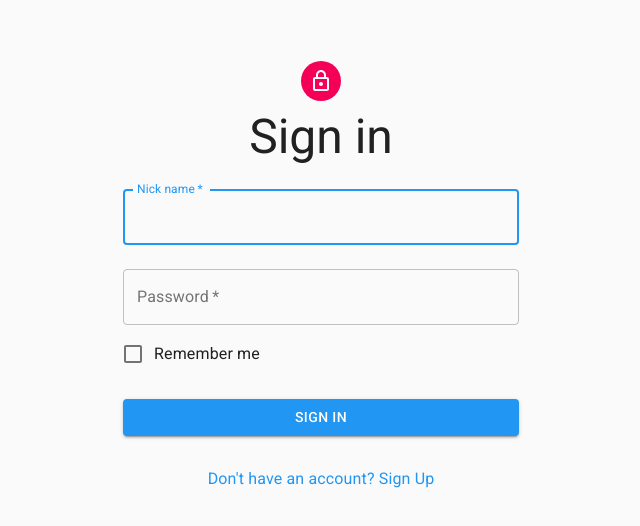
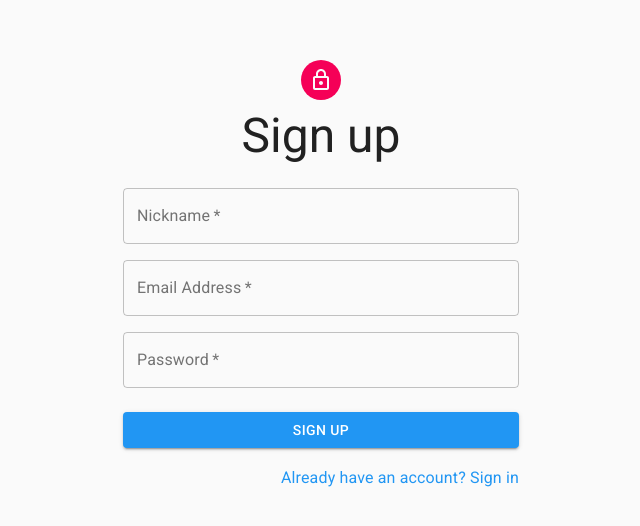
Before and after one commit to lucassimao/MyChat, a React (Create React App) app in the folder frontend/: page /signup in a window 1280 px wide. Shown: the part 128-654 px from the top of the page, without its empty margins (319-959 px from the left). Built offline with nearby package versions, Linux system fonts and the light colour scheme.

Commit message:
Signup form and react-router integration

```diff
--- a/frontend/package.json
+++ b/frontend/package.json
@@ -7,6 +7,7 @@
     "@material-ui/icons": "^4.5.1",
     "react": "^16.10.2",
     "react-dom": "^16.10.2",
+    "react-router-dom": "^5.1.2",
     "react-scripts": "3.2.0"
   },
   "scripts": {
--- a/frontend/src/App.js
+++ b/frontend/src/App.js
@@ -1,23 +1,43 @@
-import React from 'react';
+import React, {Suspense} from 'react';
 import './App.css';
 import SignIn from './components/SignIn'
 import Container from '@material-ui/core/Container';
 import { makeStyles } from '@material-ui/core/styles';
+import {
+  BrowserRouter as Router,
+  Switch,
+  Route,
+} from "react-router-dom";
+
+
+const SignUp = React.lazy(() => import('./components/SignUp'));
 
 const useStyles = makeStyles(theme => ({
-  root:{
+  root: {
     display: 'flex',
     flexDirection: 'column',
     justifyContent: 'center',
     height: '100%'
   }
 }))
+
 function App() {
   const classes = useStyles();
 
   return (
     <Container className={classes.root} component="main" maxWidth="xs">
-        <SignIn/>
+      <Router>
+        <Switch>
+          <Route path="/signup">
+            <Suspense fallback={<div> Loading ...</div>}>
+              <SignUp />
+            </Suspense>
+          </Route>
+          <Route path="/">
+            <SignIn />
+          </Route>
+        </Switch>
+      </Router>
     </Container>
   );
 }
--- a/frontend/src/components/SignIn.js
+++ b/frontend/src/components/SignIn.js
@@ -9,6 +9,7 @@ import Grid from '@material-ui/core/Grid';
 import LockOutlinedIcon from '@material-ui/icons/LockOutlined';
 import Typography from '@material-ui/core/Typography';
 import { makeStyles } from '@material-ui/core/styles';
+import { Link as RouterLink } from 'react-router-dom';
 
 const useStyles = makeStyles(theme => ({
     root: {
@@ -31,6 +32,8 @@ const useStyles = makeStyles(theme => ({
         fontSize: theme.typography.subtitle1.fontSize
     }
 }))
+
+const SignUpLink = React.forwardRef((props, ref) => <RouterLink to="/signup" innerRef={ref} {...props} />);
 
 function SignIn(props) {
     const classes = useStyles();
@@ -86,7 +89,7 @@ function SignIn(props) {
                         </Link>
                     </Grid> */}
                     <Grid item>
-                        <Link href="#" >
+                        <Link component={SignUpLink} >
                             {"Don't have an account? Sign Up"}
                         </Link>
                     </Grid>
--- /dev/null
+++ b/frontend/src/components/SignUp.js
@@ -0,0 +1,100 @@
+import React from 'react';
+import Avatar from '@material-ui/core/Avatar';
+import Button from '@material-ui/core/Button';
+import TextField from '@material-ui/core/TextField';
+import Link from '@material-ui/core/Link';
+import Grid from '@material-ui/core/Grid';
+import LockOutlinedIcon from '@material-ui/icons/LockOutlined';
+import Typography from '@material-ui/core/Typography';
+import { makeStyles } from '@material-ui/core/styles';
+import { Link as RouterLink } from 'react-router-dom';
+
+
+const useStyles = makeStyles(theme => ({
+    root: {
+        display: 'flex',
+        flexDirection: 'column',
+        alignItems: 'center',
+    },
+    avatar: {
+        margin: theme.spacing(1),
+        backgroundColor: theme.palette.secondary.main,
+    },
+    form: {
+        width: '100%',
+        marginTop: theme.spacing(3),
+    },
+    submit: {
+        margin: theme.spacing(3, 0, 2),
+    },
+}))
+
+const SignInLink = React.forwardRef((props, ref) => <RouterLink to="/signin" innerRef={ref} {...props} />);
+
+
+export default function SignUp(props) {
+    const classes = useStyles();
+    return (
+        <div className={classes.root}>
+            <Avatar className={classes.avatar}>
+                <LockOutlinedIcon />
+            </Avatar>
+            <Typography component="h1" variant="h3">
+                Sign up
+            </Typography>
+            <form className={classes.form} noValidate>
+                <Grid container spacing={2}>
+                    <Grid item xs={12}>
+                        <TextField
+                            variant="outlined"
+                            required
+                            fullWidth
+                            label="Nickname"
+                            name="nickname"
+                            autoComplete="nickname"
+                        />
+                    </Grid>
+                    <Grid item xs={12}>
+                        <TextField
+                            variant="outlined"
+                            required
+                            fullWidth
+                            id="email"
+                            label="Email Address"
+                            name="email"
+                            autoComplete="email"
+                        />
+                    </Grid>
+                    <Grid item xs={12}>
+                        <TextField
+                            variant="outlined"
+                            required
+                            fullWidth
+                            name="password"
+                            label="Password"
+                            type="password"
+                            id="password"
+                            autoComplete="current-password"
+                        />
+                    </Grid>
+                </Grid>
+                <Button
+                    type="submit"
+                    fullWidth
+                    variant="contained"
+                    color="primary"
+                    className={classes.submit}
+                >
+                    Sign Up
+          </Button>
+                <Grid container justify="flex-end">
+                    <Grid item>
+                        <Link component={SignInLink} variant="subtitle1">
+                            Already have an account? Sign in
+              </Link>
+                    </Grid>
+                </Grid>
+            </form>
+        </div>
+    );
+}
```
Also changed, not shown: 1 other file (tests, documents, lock files or other folders).
